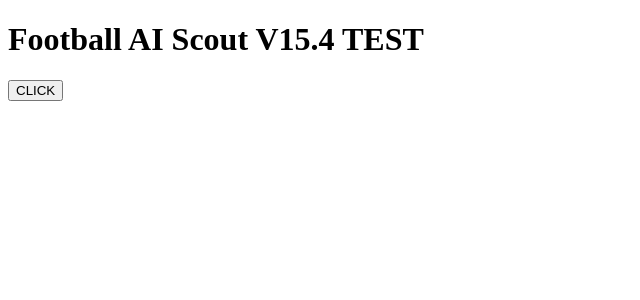
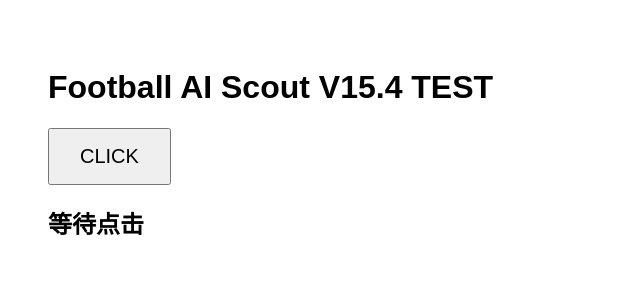
Before and after one commit to MrZhongH/football-ai-scout, a Next.js app: page / in a window 1280 px wide. Shown: the top 300 px of the page, without its empty margins (0-640 px from the left). Built offline with nearby package versions, Linux system fonts and the light colour scheme.

Commit message:
Update page.js

```diff
--- a/app/page.js
+++ b/app/page.js
@@ -1,10 +1,30 @@
 "use client";
+
+import {useState} from "react";
 
 export default function Home(){
 
+const [msg,setMsg]=useState("等待点击");
+
+
+function test(){
+
+console.log("clicked");
+
+alert("React按钮正常运行");
+
+setMsg("点击成功");
+
+}
+
+
 return (
 
-<div>
+<main style={{
+padding:"40px",
+fontFamily:"Arial"
+}}>
+
 
 <h1>
 Football AI Scout V15.4 TEST
@@ -12,19 +32,22 @@ Football AI Scout V15.4 TEST
 
 
 <button
-
-onClick={()=>{
-alert("React OK")
+onClick={test}
+style={{
+padding:"15px 30px",
+fontSize:"20px"
 }}
-
 >
-
 CLICK
-
 </button>
 
 
-</div>
+<h2>
+{msg}
+</h2>
+
+
+</main>
 
 )
 
```
